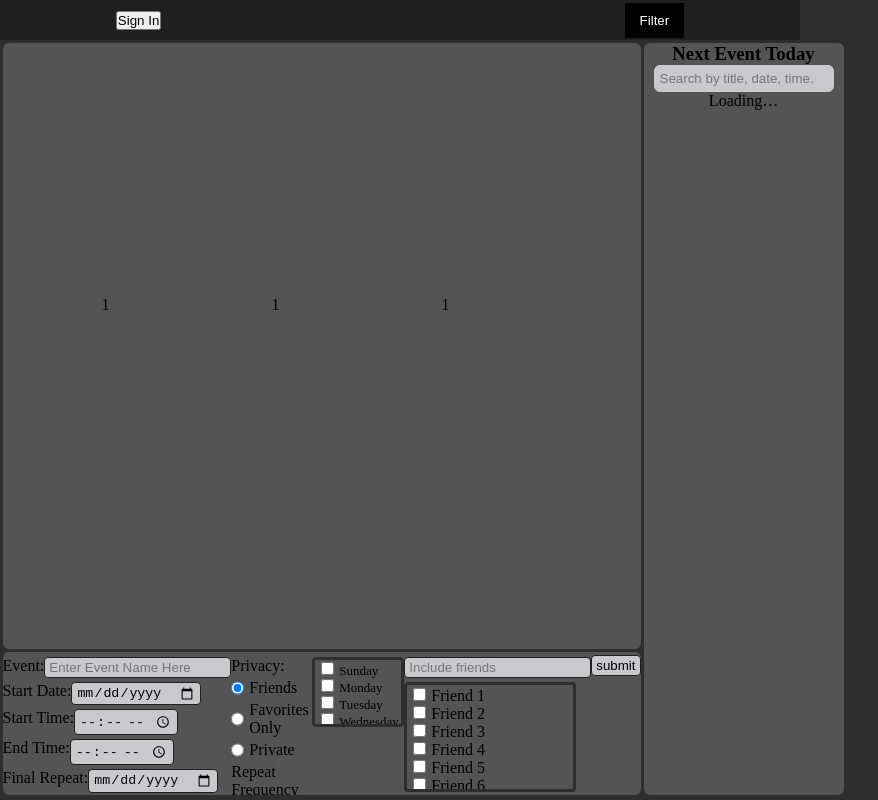
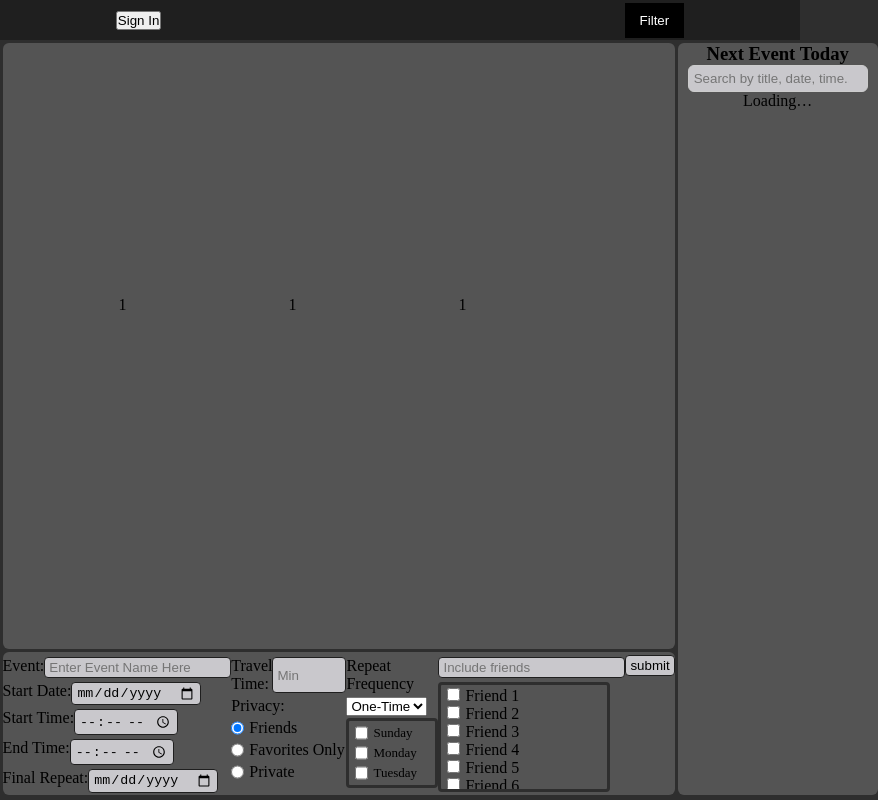
Before and after one commit to elbaAb/Software-Development-Lifecycle, an Electron app: page Communal-Calendar/Communal-Calendars-App/index.html in a window 800 px wide. Shown: the whole page, 878 px wide, since content can reach past the window. Drawn offline with Linux system fonts and the light colour scheme.

Commit message:
Events times now adding travel time

```diff
--- a/Communal-Calendar/Communal-Calendars-App/index.html
+++ b/Communal-Calendar/Communal-Calendars-App/index.html
@@ -100,6 +100,9 @@
             </div>
             <div class="search-section">
               <div class="search-item">
+                <label for="Travel-Time">Travel Time: </label> <input name="Travel-Time" id="Travel-Time" type="number" step="5" min = "0" max = "1440" placeholder="Min">
+              </div>
+              <div class="search-item">
                 <label>Privacy:</label>
               </div>
 
@@ -114,6 +117,8 @@
               <div class="search-item">
                   <input type="radio" name="Privacy" id="Privacy-Private"> <label for="Privacy-Private">Private</label>
               </div>
+            </div>
+            <div class="search-section">
               <div class="search-item">
                 <label for="Repeat">Repeat Frequency</label>
               </div>
@@ -129,29 +134,27 @@
                   <option value="Annualy">Annualy</option>
                 </select>
               </div>
+              <div class="days-section">
+                <div class ="search-section">
+                  <div class="search-item">
+                    <input type="checkbox" name="Day" id="sunday"><label for="sunday">Sunday</label>
                   </div>
                   <div class="search-item">
-                <div class="days-section">
-                  <div class ="search-section">
-                    <div class="search-section">
-                      <input type="checkbox" name="Day" id="sunday"><label for="sunday">Sunday</label>
-                    </div>
-                    <div class="search-section">
                     <input type="checkbox" name="Day" id="monday"><label for="monday">Monday</label>
                   </div>
-                    <div class="search-section">
+                  <div class="search-item">
                     <input type="checkbox" name="Day" id="tuesday"><label for="tuesday">Tuesday</label>
                   </div>
-                    <div class="search-section">
+                  <div class="search-item">
                     <input type="checkbox" name="Day" id="wednesday"><label for="wednesday">Wednesday</label>
                   </div>
-                    <div class="search-section">
+                  <div class="search-item">
                     <input type="checkbox" name="Day" id="thursday"><label for="thursday">Thursday</label>
                   </div>
-                    <div class="search-section">
+                  <div class="search-item">
                     <input type="checkbox" name="Day" id="friday"><label for="friday">Friday</label>
                   </div>
-                    <div class="search-section">
+                  <div class="search-item">
                     <input type="checkbox" name="Day" id="saturday"><label for="saturday">Saturday</label>
                   </div>
                 </div>
--- a/Communal-Calendar/Communal-Calendars-App/render.js
+++ b/Communal-Calendar/Communal-Calendars-App/render.js
@@ -21,6 +21,8 @@ function formSubmit(event) {
     saturday: 6
   };
   const selectedDays = Array.from(document.querySelectorAll('input[name=Day]:checked')).map(day => dayMap[day.id]); //Similar to friends, maps the selected days to their numbers
+  const travelTimeRaw = document.getElementById("Travel-Time").value || 0;
+  const travelTime = parseInt(travelTimeRaw, 10) || 0;
 
   //Splits time strings into hours and minutes (11:30 -> startHour = 11 and startMinute = 30) and converts them to numbers
   const [startHour, startMinute] = startTime.split(':').map(Number);
@@ -43,10 +45,11 @@ function formSubmit(event) {
       //Creating the start and end dates then setting their hours and minutes (The 0 are for seconds and milliseconds)
       let startDateTime = new Date(currentDate);
       startDateTime.setHours(startHour, startMinute, 0, 0);
+      if (travelTime) startDateTime.setMinutes(startDateTime.getMinutes() - travelTime);
 
       let endDateTime = new Date(currentDate);
       endDateTime.setHours(endHour, endMinute, 0, 0);
-
+      if (travelTime) endDateTime.setMinutes(endDateTime.getMinutes() + travelTime);
       //This puts the date into the array created earlier in local time using toLocaleString()
       eventDates.push({ start: startDateTime.toLocaleString(), end: endDateTime.toLocaleString()});
     }
```
Lines whose indentation alone changed are shown as unchanged.
